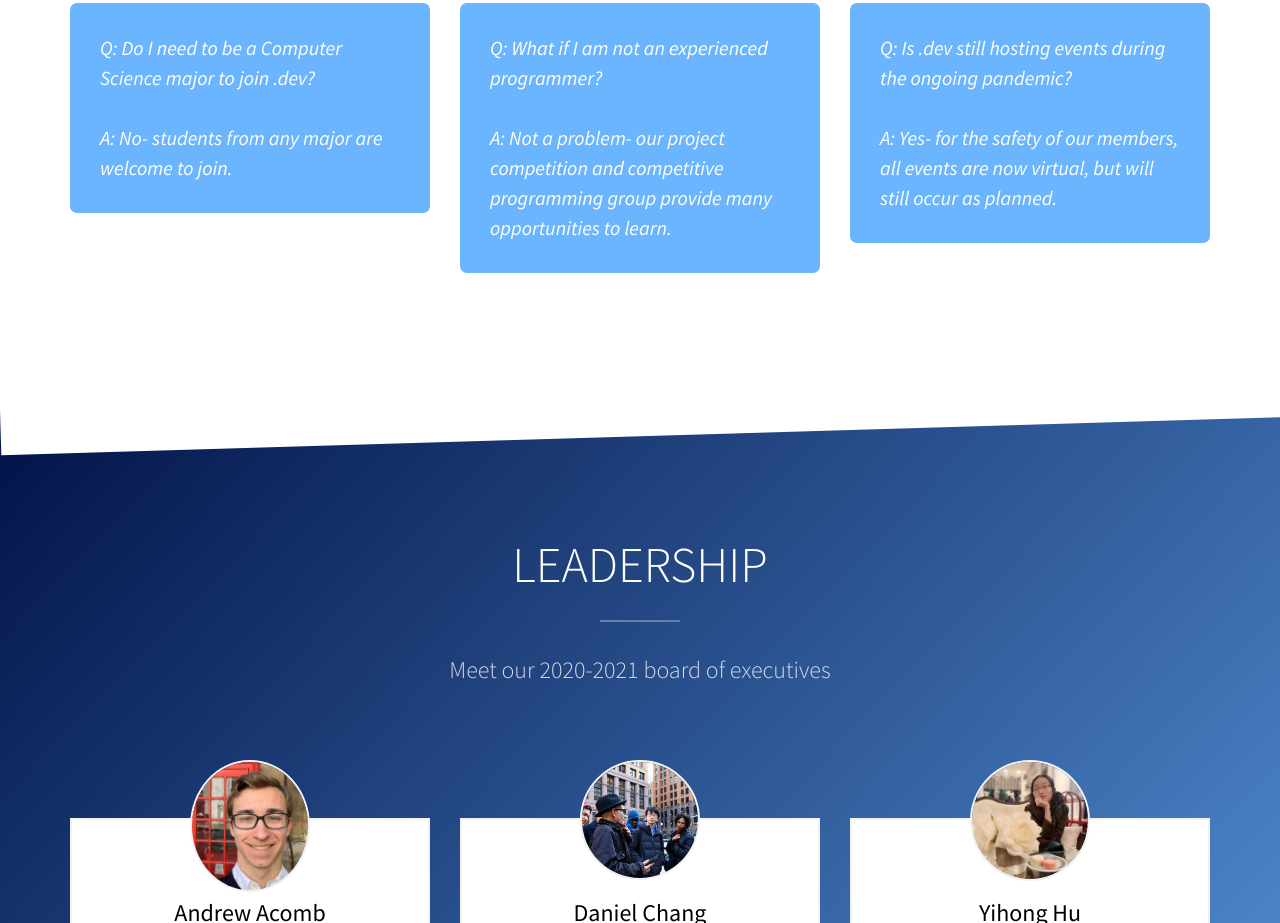
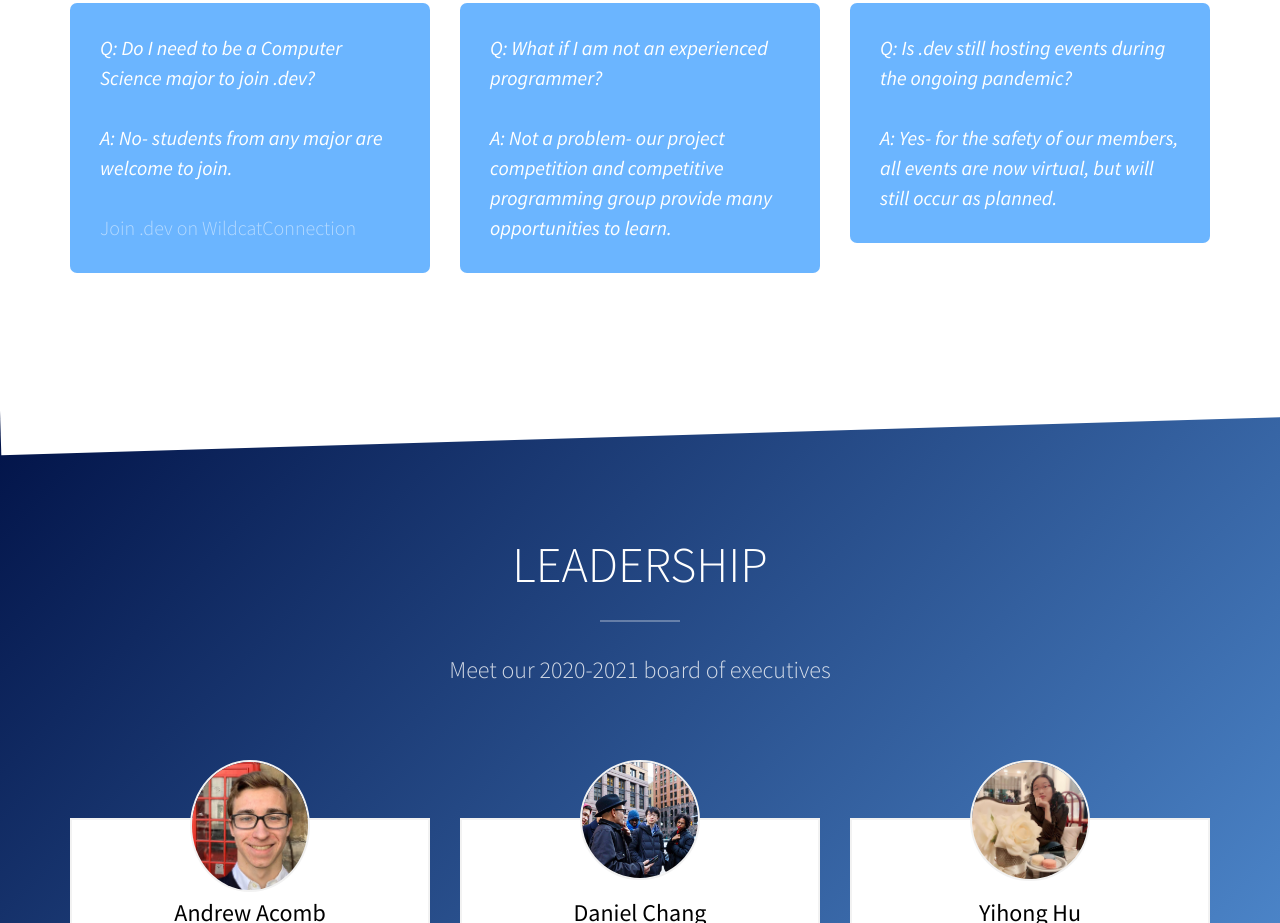
Before and after one commit to NU-DotDev/dot-dev-website, a website: page index.html in a window 1280 px wide. Shown: the part 3507-4430 px from the top of the page. Drawn offline with Linux system fonts and the light colour scheme; files whose address does not match are found by name.

Commit message:
Add link to WildcatConnection

```diff
--- a/index.html
+++ b/index.html
@@ -188,7 +188,8 @@
 					<div class="box-testimony">
 						<blockquote class="to-animate-2">
 							<p>Q: Do I need to be a Computer Science major to join .dev?</p>
-                            <p>A: No- students from any major are welcome to join.</p>
+							<p>A: No- students from any major are welcome to join.</p>
+							<a href="https://northwestern.campuslabs.com/engage/organization/dotdev">Join .dev on WildcatConnection</a>
 						</blockquote>
 					</div>
 				</div>
```
